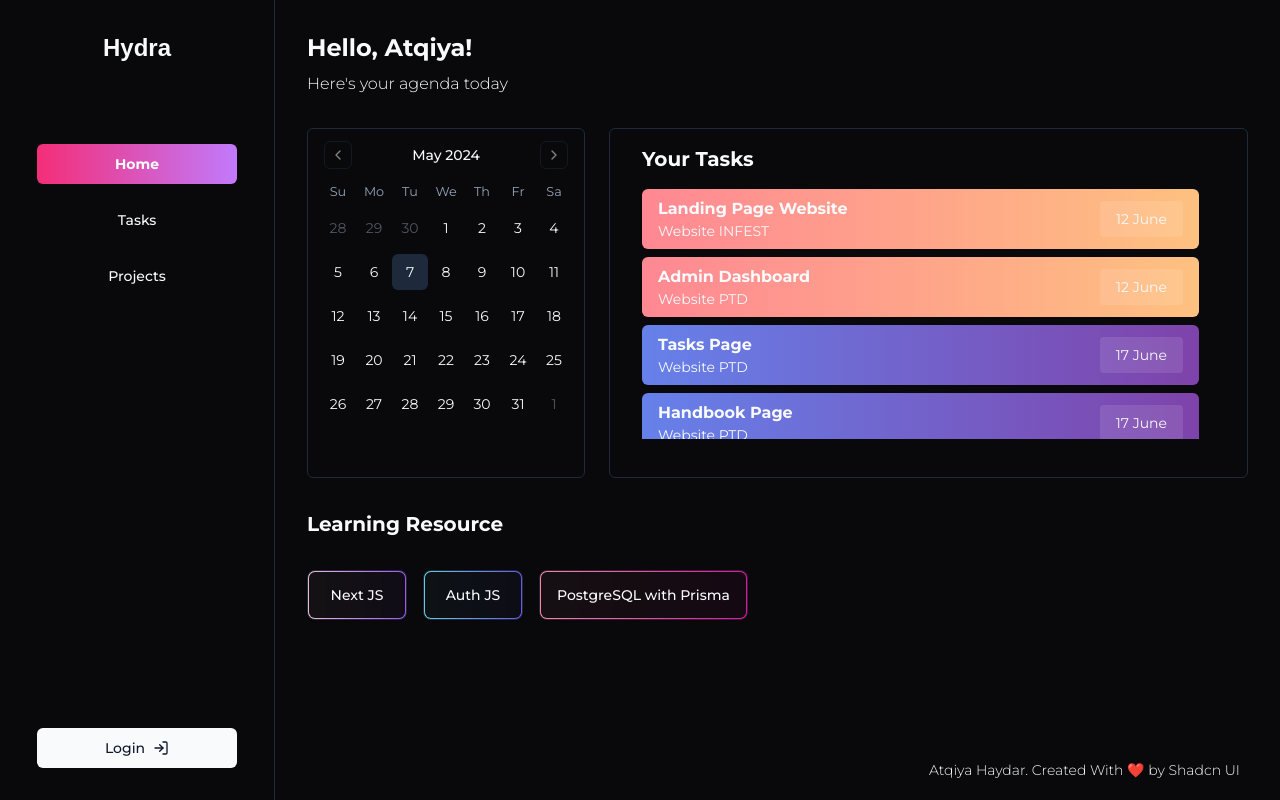
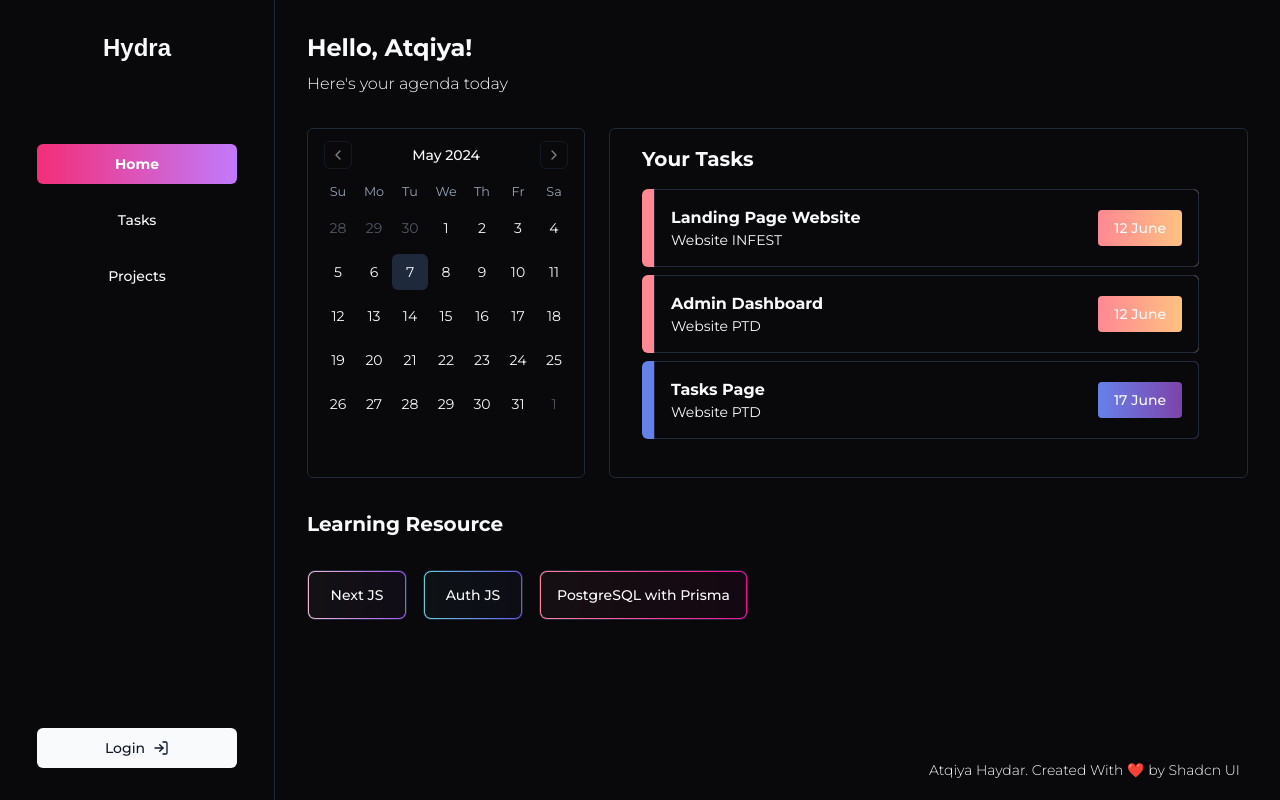
Before and after one commit to AtqiyaHaydar/Hydra, a Next.js app: page / in a window 1280 px wide. Built offline with nearby package versions, Linux system fonts and the light colour scheme.

Commit message:
style: notification card color background

```diff
--- a/components/NotificationsCard.tsx
+++ b/components/NotificationsCard.tsx
@@ -21,13 +21,18 @@ const NotificationsCard = ({ date, month, task, project, backgroundColor } : Not
   }
 
   return (
-    <div className={cn('rounded-md py-2 px-4 flex flex-roq justify-between items-center mr-4', backgroundColor)}>
-      <div>
-        <h1 className='font-bold'>{task}</h1>
-        <p className='text-sm'>{project}</p>
+    <div className={cn('rounded-md flex justify-between pl-3 items-center mr-4 cursor-pointer transition-all duration-500 group group-hover:text-black', backgroundColor)}>
+      <div className='w-full bg-dark h-full border flex flex-row items-center justify-between py-4 px-4 rounded-r-md'>
+        <div>
+          <h1 className='font-bold'>{task}</h1>
+          <p className='text-sm'>{project}</p>
+        </div>
+
+        <p className={cn('text-sm  bg-white/10 rounded-sm p-2 px-4 font-medium', backgroundColor)}>
+          {date} {convertMonth(month)}
+        </p>
       </div>
 
-      <p className='text-sm bg-white/10 rounded-sm p-2 px-4'>{date} {convertMonth(month)}</p>
     </div>
   )
 }
```
